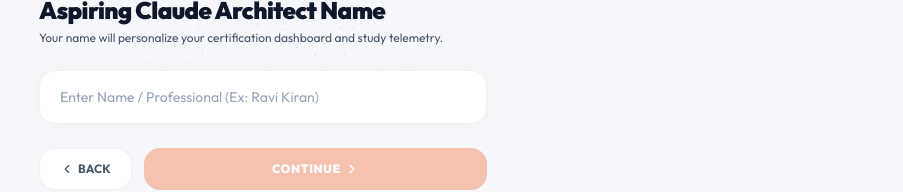
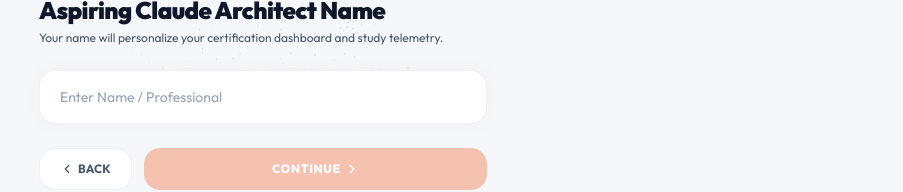
Before and after one commit to rk-int/Architect-Launchpad, a React (Vite) app: page /onboarding in a window 1280 px wide. Both pictures are taken after a click on the button "INITIALIZE YOUR PROFILE". Shown: the part 363-555 px from the top of the page, without its empty margins (377-1280 px from the left). Built offline with nearby package versions, Linux system fonts and the light colour scheme.

Commit message:
feat: hide About Me tab from navigation and update onboarding placeholder

```diff
--- a/src/components/Layout.jsx
+++ b/src/components/Layout.jsx
@@ -24,7 +24,6 @@
   { to:'/references', icon:BookMarked, label:'References', badge: { text: 'DOCS', type: 'docs' } },
   { to:'/digest', icon:Pointer, label:'Architect Digest', badge: { text: 'GUIDES', type: 'guides' } },
   { to:'/roadmap', icon:Workflow, label:'Learning flow', badge: { text: 'FLOW', type: 'flow' } },
-  { to:'/about', icon:BadgeCheck, label:'About Me', badge: { text: 'BIO', type: 'bio' } },
   { to:'/progress', icon:Activity, label:'Insights', badge: { text: 'STATS', type: 'stats' } },
   { to:'/settings', icon:Sliders, label:'Settings', badge: { text: 'CONFIG', type: 'config' } },
 ]
--- a/src/pages/Onboarding.jsx
+++ b/src/pages/Onboarding.jsx
@@ -391,7 +391,7 @@
             type="text"
             value={name}
             onChange={e => setName(e.target.value)}
-            placeholder="Enter Name / Professional (Ex: Ravi Kiran)"
+            placeholder="Enter Name / Professional"
             autoFocus
             onKeyDown={e => e.key === 'Enter' && name.trim().length >= 2 && setStep(2)}
             className="w-full bg-slate-950 border border-white/5 focus:border-orange-500 focus:shadow-[0_0_15px_rgba(255,107,0,0.06)] rounded-2xl px-5 py-4 text-slate-200 text-sm outline-none transition-all duration-300 placeholder:text-slate-600 backdrop-blur-xl"
```
